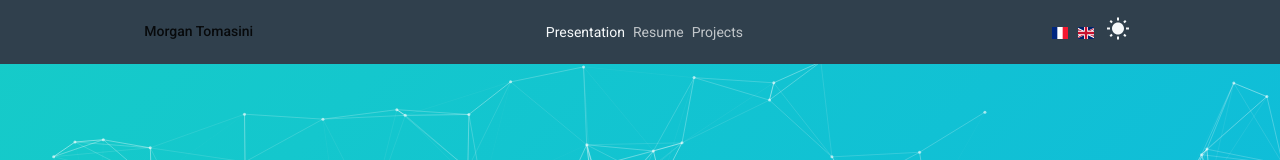
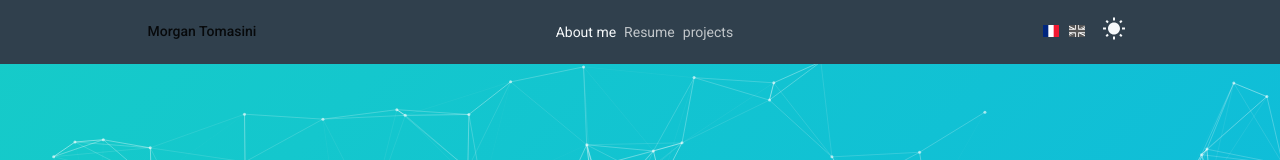
Before and after one commit to yacklab/resume, a React (Create React App) app: page / in a window 1280 px wide. Shown: the top 160 px of the page. Built offline with nearby package versions, Linux system fonts and the light colour scheme.

Commit message:
translation

```diff
--- a/package.json
+++ b/package.json
@@ -16,6 +16,8 @@
     "@types/react-transition-group": "^4.2.3",
     "@types/styled-components": "^4.1.18",
     "customize-cra": "^0.6.1",
+    "i18next": "^17.0.18",
+    "i18next-browser-languagedetector": "^4.0.0",
     "less": "^3.10.3",
     "less-loader": "^5.0.0",
     "lodash": "^4.17.15",
@@ -24,6 +26,7 @@
     "react": "^16.9.0",
     "react-app-rewired": "^2.1.3",
     "react-dom": "^16.9.0",
+    "react-i18next": "^10.13.1",
     "react-router": "^5.1.2",
     "react-router-dom": "^5.1.2",
     "react-scripts": "3.1.2",
--- /dev/null
+++ b/src/components/flags/index.tsx
@@ -0,0 +1,69 @@
+import React from "react";
+
+interface FlagProps {
+  active?: boolean;
+  height?: number;
+}
+const svgStyle: React.CSSProperties = {
+  cursor: "pointer",
+  transition: "fill 600ms ease"
+};
+
+export const FrenchFlag: React.FunctionComponent<FlagProps> = ({
+  active = false,
+  height = 12
+}) => {
+  return (
+    <svg
+      style={svgStyle}
+      height={height}
+      xmlns="http://www.w3.org/2000/svg"
+      id="flag-icon-css-fr"
+      viewBox="0 0 640 480"
+    >
+      <g fillRule="evenodd" strokeWidth="1pt">
+        <path fill="#fff" d="M0 0h640v480H0z" />
+        <path fill={active ? "#00267f" : "#555"} d="M0 0h213.3v480H0z" />
+        <path fill={active ? "#f31830" : "#ccc"} d="M426.7 0H640v480H426.7z" />
+      </g>
+    </svg>
+  );
+};
+
+export const EnglishFlag: React.FunctionComponent<FlagProps> = ({
+  active = false,
+  height = 12
+}) => {
+  return (
+    <svg
+      style={svgStyle}
+      height={height}
+      xmlns="http://www.w3.org/2000/svg"
+      id="flag-icon-css-gb"
+      viewBox="0 0 640 480"
+    >
+      <defs>
+        <clipPath id="a">
+          <path fillOpacity=".7" d="M-85.3 0h682.6v512H-85.3z" />
+        </clipPath>
+      </defs>
+      <g clipPath="url(#a)" transform="translate(80) scale(.94)">
+        <g strokeWidth="1pt">
+          <path fill={active ? "#012169" : "#555"} d="M-256 0H768v512H-256z" />
+          <path
+            fill="#fff"
+            d="M-256 0v57.2L653.5 512H768v-57.2L-141.5 0H-256zM768 0v57.2L-141.5 512H-256v-57.2L653.5 0H768z"
+          />
+          <path
+            fill="#fff"
+            d="M170.7 0v512h170.6V0H170.7zM-256 170.7v170.6H768V170.7H-256z"
+          />
+          <path
+            fill={active ? "#c8102e" : "#555"}
+            d="M-256 204.8v102.4H768V204.8H-256zM204.8 0v512h102.4V0H204.8zM-256 512L85.3 341.3h76.4L-179.7 512H-256zm0-512L85.3 170.7H9L-256 38.2V0zm606.4 170.7L691.7 0H768L426.7 170.7h-76.3zM768 512L426.7 341.3H503l265 132.5V512z"
+          />
+        </g>
+      </g>
+    </svg>
+  );
+};
--- a/src/components/header/index.tsx
+++ b/src/components/header/index.tsx
@@ -17,6 +17,8 @@ import { RouterLink } from "../router-link";
 import WbSunnyIcon from "@material-ui/icons/WbSunny";
 import Brightness3Icon from "@material-ui/icons/Brightness3";
 import { withRouter, RouteComponentProps } from "react-router-dom";
+import { useTranslation } from "react-i18next";
+import { FrenchFlag, EnglishFlag } from "../flags";
 
 const Container = styled.div<{ bgColor: string }>`
   width: 100%;
@@ -47,6 +49,7 @@ const Header: React.FunctionComponent<RouteComponentProps<any>> = ({
 }) => {
   const { themeState, dispatchTheme } = useThemeValue();
   const { languageState, dispatchLanguage } = useLanguageValue();
+  const { t } = useTranslation();
   return (
     <Container bgColor={themeState.theme.palette.background.default}>
       <Typography variant="subtitle2" component="h1">
@@ -64,7 +67,7 @@ const Header: React.FunctionComponent<RouteComponentProps<any>> = ({
             to={RouterPaths.home}
             component={RouterLink}
           >
-            Presentation
+            {t("NAVBAR.HOME")}
           </Link>
         </Box>
         <Box component="span" marginX={0.5}>
@@ -78,7 +81,7 @@ const Header: React.FunctionComponent<RouteComponentProps<any>> = ({
             to={RouterPaths.resume}
             component={RouterLink}
           >
-            Resume
+            {t("NAVBAR.RESUME")}
           </Link>
         </Box>
         <Box component="span" marginX={0.5}>
@@ -92,32 +95,27 @@ const Header: React.FunctionComponent<RouteComponentProps<any>> = ({
             to={RouterPaths.projects}
             component={RouterLink}
           >
-            Projects
+            {t("NAVBAR.PROJECTS")}
           </Link>
         </Box>
       </div>
       <Actions>
         <div>
           <span
-            style={{ margin: "0 10px" }}
-            className={
-              languageState.language === LANGUAGES.FR ? "selected" : ""
-            }
+            style={{ margin: "0 5px", cursor: "pointer" }}
             onClick={() =>
               dispatchLanguage({ type: LANGUAGES_ACTIONS.SET_FRENCH })
             }
           >
-            <img src="/fr.svg" height={12} alt="" />
+            <FrenchFlag active={languageState.language === LANGUAGES.FR} />
           </span>
           <span
-            className={
-              languageState.language === LANGUAGES.EN ? "selected" : ""
-            }
+            style={{ margin: "0 5px", cursor: "pointer" }}
             onClick={() =>
               dispatchLanguage({ type: LANGUAGES_ACTIONS.SET_ENGLISH })
             }
           >
-            <img src="/en.svg" height={12} alt="" />
+            <EnglishFlag active={languageState.language === LANGUAGES.EN} />
           </span>
         </div>
         <span
--- a/src/index.tsx
+++ b/src/index.tsx
@@ -7,6 +7,8 @@ import CssBaseline from "@material-ui/core/CssBaseline";
 import { AppRouter } from "./router";
 import { StylesProvider } from "@material-ui/styles";
 import "typeface-roboto";
+import "./translations/index";
+
 const App = () => {
   return (
     <StylesProvider>
--- a/src/providers/language.tsx
+++ b/src/providers/language.tsx
@@ -1,4 +1,6 @@
 import React, { useContext, useReducer, Dispatch, createContext } from "react";
+import { I18nextProvider } from "react-i18next";
+import i18n from "../translations";
 
 interface LanguageState {
   language: languages;
@@ -25,8 +27,10 @@ export const LanguageContext = createContext({} as LanguageContext);
 const reducer = (state: LanguageState, action: any): LanguageState => {
   switch (action.type) {
     case LANGUAGES_ACTIONS.SET_ENGLISH:
+      i18n.changeLanguage("en");
       return { language: LANGUAGES.EN };
     case LANGUAGES_ACTIONS.SET_FRENCH:
+      i18n.changeLanguage("fr");
       return { language: LANGUAGES.FR };
     default:
       return state;
@@ -42,12 +46,10 @@ export const AppLanguageProvider: React.FunctionComponent = ({ children }) => {
     <LanguageContext.Provider
       value={{
         languageState,
-        dispatchLanguage: (action: any) => {
-          dispatchLanguage(action);
-        }
+        dispatchLanguage
       }}
     >
-      {children}
+      <I18nextProvider i18n={i18n}>{children}</I18nextProvider>
     </LanguageContext.Provider>
   );
 };
--- /dev/null
+++ b/src/translations/en.ts
@@ -0,0 +1,9 @@
+export default {
+  translation: {
+    NAVBAR: {
+      HOME: "About me",
+      RESUME: "Resume",
+      PROJECTS: "projects"
+    }
+  }
+};
--- /dev/null
+++ b/src/translations/fr.ts
@@ -0,0 +1,9 @@
+export default {
+  translation: {
+    NAVBAR: {
+      HOME: "À propos de moi",
+      RESUME: "CV",
+      PROJECTS: "Projets"
+    }
+  }
+};
--- /dev/null
+++ b/src/translations/index.ts
@@ -0,0 +1,19 @@
+import i18n from "i18next";
+import { initReactI18next } from "react-i18next";
+import en from "./en";
+import fr from "./fr";
+import LanguageDetector from "i18next-browser-languagedetector";
+
+i18n
+  .use(LanguageDetector)
+  .use(initReactI18next)
+  .init({
+    resources: {
+      en,
+      fr
+    },
+    fallbackLng: "fr",
+    debug: true
+  });
+
+export default i18n;
--- a/src/views/Home/index.tsx
+++ b/src/views/Home/index.tsx
@@ -1,13 +1,11 @@
 import React, { useRef } from "react";
 import { ParticuleNetwork, StickyHeader } from "../../components";
 // import { useScrollSpy } from "../../hooks";
-import { Button, Typography } from "@material-ui/core";
+import { Button } from "@material-ui/core";
 
-import { scrollToRef, vh } from "../../helpers";
-import { useTheme } from "@material-ui/styles";
+import { scrollToRef } from "../../helpers";
 
 export const HomeView: React.FunctionComponent = () => {
-  const theme = useTheme();
   const refs = [
     useRef<HTMLElement>(null),
     useRef<HTMLElement>(null),
```
Also changed, not shown: public/fr.svg, 1 other file (tests, documents, lock files or other folders).
